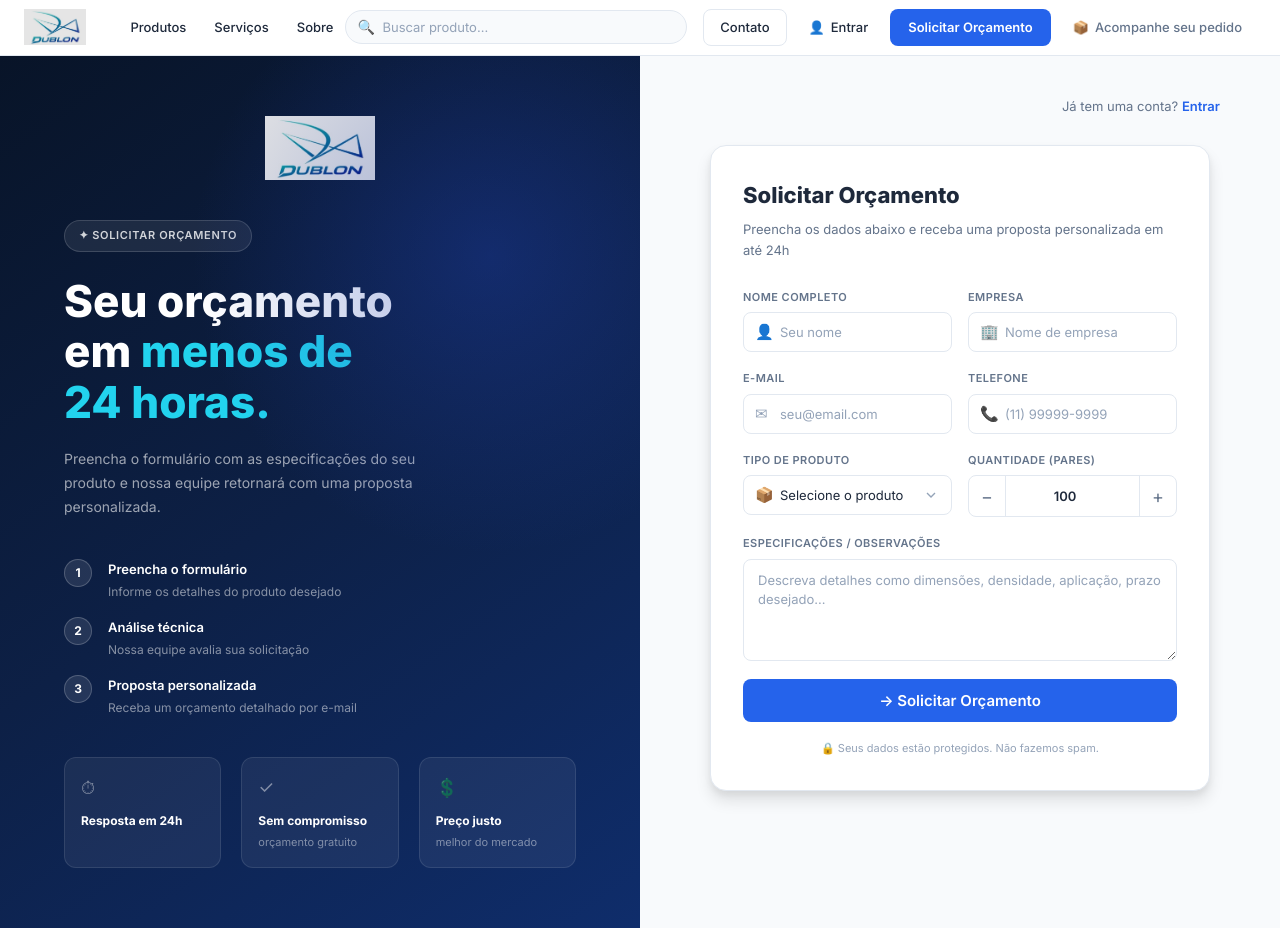
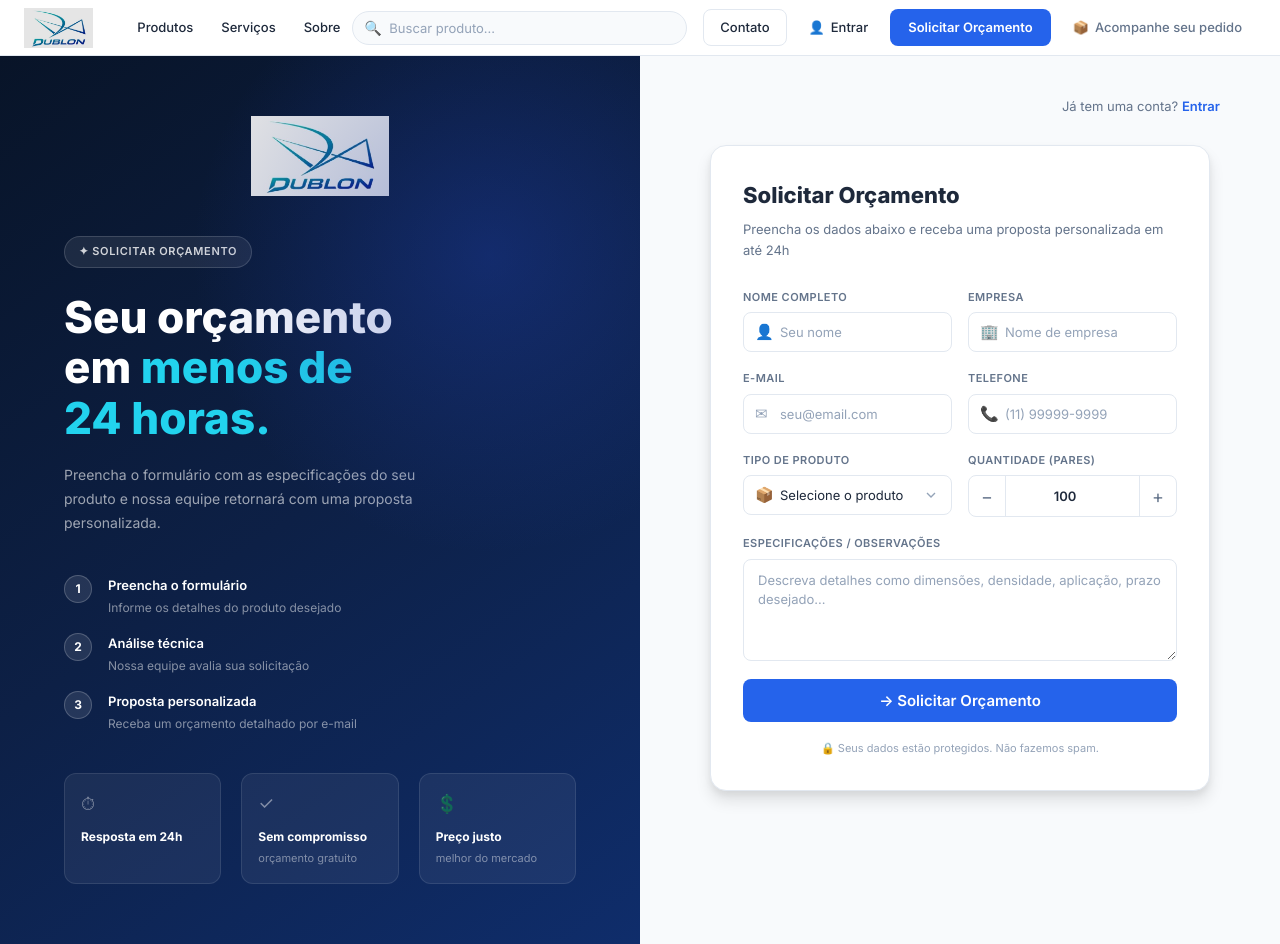
Before and after one commit to hugo-l-b-15/dublon, a plain HTML site: page orcamento.html in a window 1280 px wide. Drawn offline with Linux system fonts and the light colour scheme; no server answers.

Commit message:
style: replace logo with dublon_logo_final.png and update dimensions

```diff
--- a/orcamento.html
+++ b/orcamento.html
@@ -227,7 +227,7 @@
   <nav class="navbar">
     <div class="navbar-inner">
       <a href="index.html" class="navbar-logo">
-        <img src="/assets/images/dublon_logo_transparente.png" alt="Dublon" style="height:36px;display:block;">
+        <img src="/assets/images/dublon_logo_final.png" alt="Dublon" style="height:40px;display:block;">
       </a>
       <ul class="navbar-links">
         <li><a href="catalogo.html">Produtos</a></li>
@@ -251,7 +251,7 @@
     <!-- LEFT PANEL -->
     <div class="split-left">
       <div class="split-left-logo">
-        <img src="/assets/images/dublon_logo_transparente.png" alt="Dublon" style="height:64px;display:block;margin:0 auto;">
+        <img src="/assets/images/dublon_logo_final.png" alt="Dublon" style="height:80px;display:block;margin:0 auto;">
       </div>
 
       <div class="split-left-body">
```
Also changed, not shown: admin/dashboard.html (+1 -1 lines), admin/pedidos.html (+1 -1 lines), admin/produto-novo.html (+1 -1 lines), admin/produtos.html (+1 -1 lines), cadastro.html (+1 -1 lines), carrinho.html (+1 -1 lines), catalogo.html (+1 -1 lines), checkout.html (+1 -1 lines), contato.html (+2 -2 lines), index.html (+2 -2 lines), login.html (+1 -1 lines), meus-pedidos.html (+1 -1 lines), pedido-confirmado.html (+1 -1 lines), perfil.html (+1 -1 lines), 5 more files.
